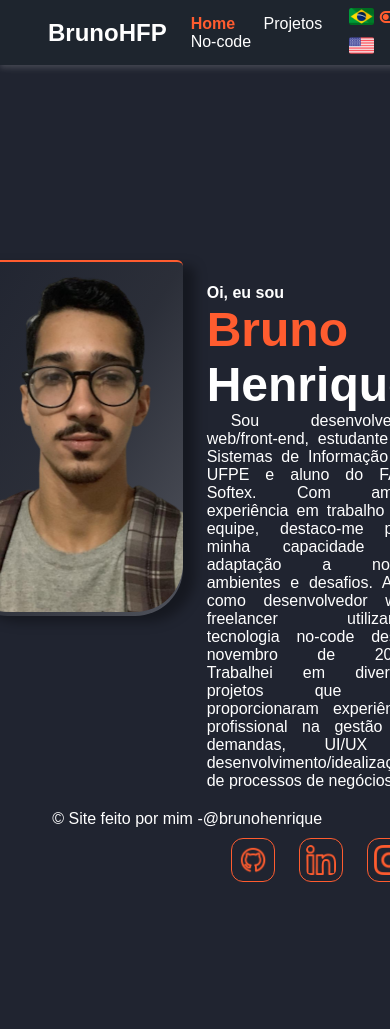
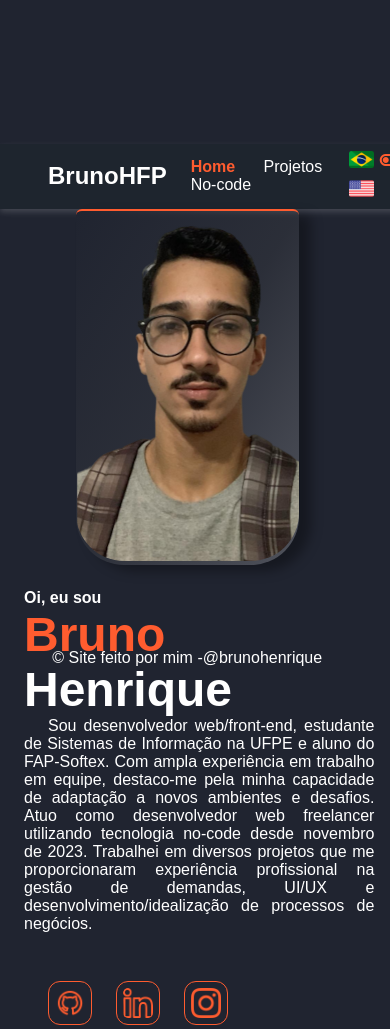
Before and after one commit to obrunohenrique/my-website, a plain HTML site: page index.html in a window 390 px wide. Shown: the top 1029 px of the page. Before the commit the page ends 886 px from the top, so only its background shows below. Drawn offline with nearby package versions, Linux system fonts and the light colour scheme.

Commit message:
update responsividade

```diff
--- /dev/null
+++ b/css/mobile.css
@@ -0,0 +1,5 @@
+@charset "UTF-8";
+
+main {
+    height: max-content;
+}
--- a/css/reset.css
+++ b/css/reset.css
@@ -5,7 +5,15 @@
     padding: 0;
 }
 
+html {
+    width: 100vw;
+    height: 100%;
+}
+
 body {
+    display: flex;
+    flex-direction: column;
+    justify-content: center;
     width: 96vw;
     height: 96vh;
     font-family: Arial, Helvetica, sans-serif;
--- a/css/style.css
+++ b/css/style.css
@@ -7,7 +7,9 @@
 }
 
 main {
-    height: calc(96vh - 65px);
+    align-self: center;
+    height: 100%;
+    width: 100%;
     display: flex;
     flex-direction: row;
     justify-content: center;
@@ -16,6 +18,8 @@ main {
 
 section {
     display: flex;
+    flex-flow: row wrap;
+    justify-content: center;
 }
 
 .imagem {
--- a/index.html
+++ b/index.html
@@ -8,6 +8,7 @@
     <link rel="stylesheet" href="css/reset.css">
     <link rel="stylesheet" href="css/style.css">
     <link rel="stylesheet" href="css/header.css">
+    <link rel="stylesheet" href="css/mobile.css" media="screen and (max-width: 846px)">
 
     <link rel="stylesheet" href="https://fonts.googleapis.com/css2?family=Material+Symbols+Outlined:opsz,wght,FILL,GRAD@20..48,100..700,0..1,-50..200" />
     <title>BrunoHFP</title>
```
